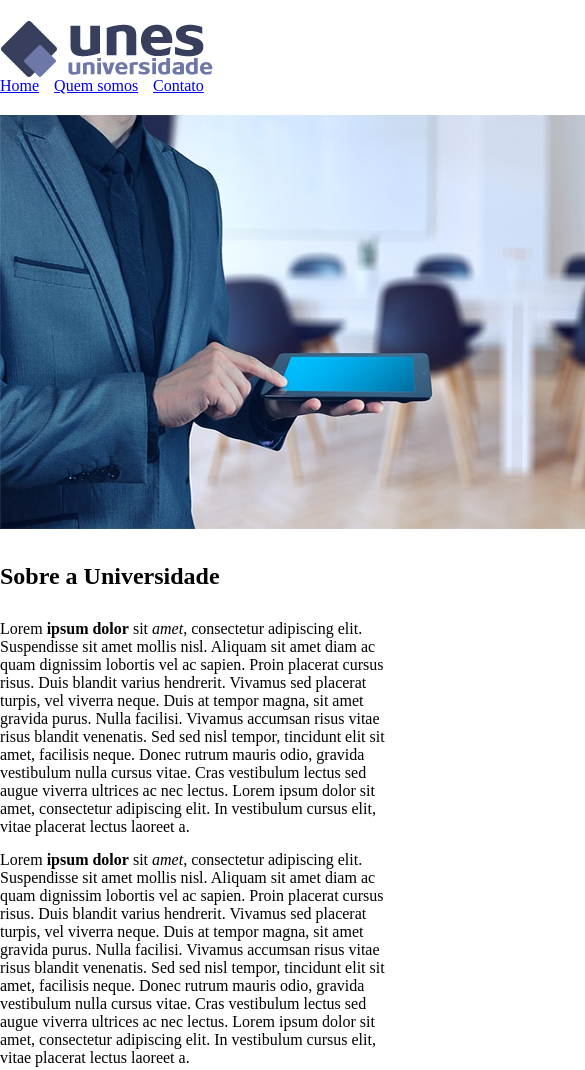
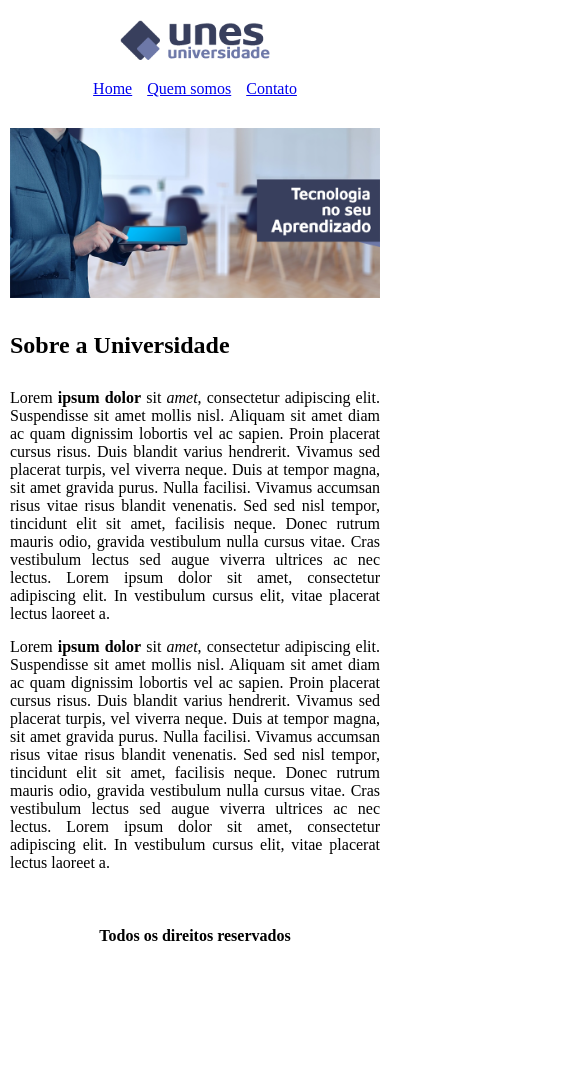
Before and after one commit to CleytonRibeiro38/projeto-html-css-responsivo03, a plain HTML site: page index.html in a window 390 px wide. Shown: the top 1070 px of the page, 585 px wide, since content can reach past the window. After the commit the page ends 975 px from the top, so only its background shows below. Drawn offline with Linux system fonts and the light colour scheme.

Commit message:
Deixando responsivo (Media Queries).

```diff
--- a/css/style.css
+++ b/css/style.css
@@ -2,18 +2,36 @@
 *{
     margin: 0;
     padding: 0;
+    box-sizing: border-box;
 }
 /*==========HEADER==========*/
-.header {max-width: 900px; margin: 0 auto;}
+.header {width: 900px; margin: 0 auto; padding: 0 10px;}
 .cabecalho {display: flex; flex-wrap: wrap; justify-content: space-between; align-items: center; margin: 20px 0;}
 .menu {display: flex;}
 .menu li {list-style: none;}
 .menu li + li {margin-left: 15px;}
+@media screen and (max-width: 600px){
+    .header {width: 100%;}
+    .cabecalho {flex-direction: column;}
+    .header .cabecalho img {width: 150px; margin-bottom: 20px;}
+}
+@media screen and (min-width: 601px) and (max-width: 910px){
+    .header {width: 100%;}
+    .cabecalho {flex-direction: row;}
+}
 /*==========CONTENT==========*/
-.content {max-width: 900px; margin: 0 auto;}
+.content {width: 900px; margin: 0 auto;}
 .content h1 {margin: 30px 0;}
-.content p {margin: 15px 0;}
+.content p {margin: 15px 0; text-align: justify;}
 .content ol li {margin-left: 50px;}
 .content hr {margin: 15px 0;}
+@media screen and (max-width: 600px){
+    .content {width: 100%; padding: 10px;}
+    .capa img {width: 100%;}
+}
+@media screen and (min-width: 601px) and (max-width: 910px){
+    .content {width: 100%; padding: 10px;}
+    .capa img {width: 100%;}
+}
 /*==========FOOTER==========*/
 .footer {max-width: 900px; margin: 30px auto; text-align: center; }
```
